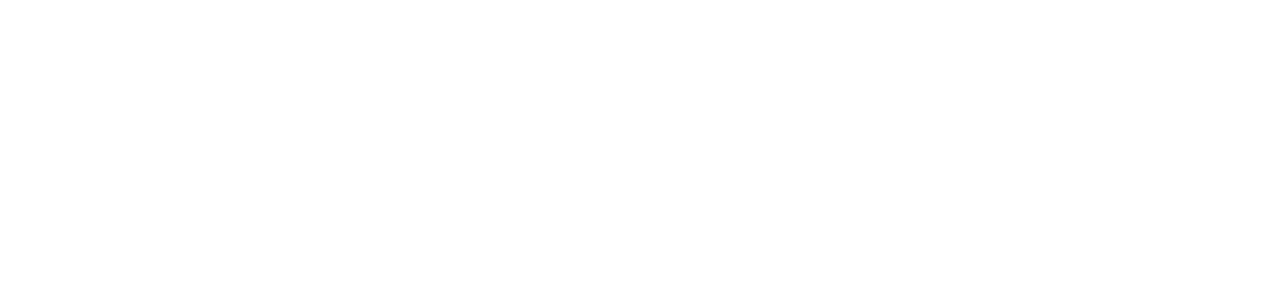
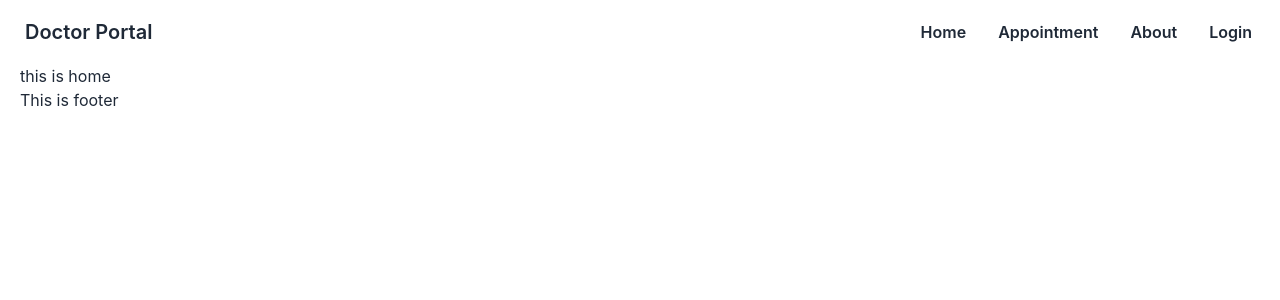
Before and after one commit to ibrahimsarder96/doctor-portal6, a React (Create React App) app: page / in a window 1280 px wide. Shown: the top 300 px of the page. Built offline with nearby package versions, Linux system fonts and the light colour scheme.

Commit message:
navbar add

```diff
--- a/src/App.js
+++ b/src/App.js
@@ -1,9 +1,11 @@
+import { RouterProvider } from 'react-router-dom';
 import './App.css';
+import router from './Pages/Routes/Routes/Routes';
 
 function App() {
   return (
-    <div>
-
+    <div className='max-w-[1440px] mx-auto'>
+      <RouterProvider router={router}></RouterProvider>
     </div>
   );
 }
--- /dev/null
+++ b/src/Pages/Home/Banner/Banner.js
@@ -0,0 +1,11 @@
+import React from 'react';
+
+const Banner = () => {
+  return (
+    <div>
+
+    </div>
+  );
+};
+
+export default Banner;
--- /dev/null
+++ b/src/Pages/Home/Home/Home.js
@@ -0,0 +1,11 @@
+import React from 'react';
+
+const Home = () => {
+  return (
+    <div className='mx-5'>
+      <h1>this is home</h1>
+    </div>
+  );
+};
+
+export default Home;
--- /dev/null
+++ b/src/Pages/Layout/Main.js
@@ -0,0 +1,16 @@
+import React from 'react';
+import { Outlet } from 'react-router-dom';
+import Footer from '../Shared/Footer/Footer';
+import Navbar from '../Shared/Navbar/Navbar';
+
+const Main = () => {
+  return (
+    <div>
+      <Navbar></Navbar>
+      <Outlet></Outlet>
+      <Footer></Footer>
+    </div>
+  );
+};
+
+export default Main;
--- /dev/null
+++ b/src/Pages/Login/Login.js
@@ -0,0 +1,11 @@
+import React from 'react';
+
+const Login = () => {
+  return (
+    <div>
+      <h1>This is login</h1>
+    </div>
+  );
+};
+
+export default Login;
--- /dev/null
+++ b/src/Pages/Routes/Routes/Routes.js
@@ -0,0 +1,21 @@
+import { createBrowserRouter } from "react-router-dom";
+import Main from "../../Layout/Main";
+import Home from "../../Home/Home/Home";
+import Login from "../../Login/Login";
+const router = createBrowserRouter([
+  {
+    path: "/",
+    element: <Main></Main>,
+    children: [
+      {
+        path: "/",
+        element: <Home></Home>
+      },
+      {
+        path: "/login",
+        element: <Login></Login>
+      },
+    ]
+  }
+]);
+export default router;
--- /dev/null
+++ b/src/Pages/Shared/Footer/Footer.js
@@ -0,0 +1,11 @@
+import React from 'react';
+
+const Footer = () => {
+  return (
+    <div className='mx-5'>
+      <h1>This is footer</h1>
+    </div>
+  );
+};
+
+export default Footer;
--- /dev/null
+++ b/src/Pages/Shared/Navbar/Navbar.js
@@ -0,0 +1,33 @@
+import React from 'react';
+import { Link } from 'react-router-dom';
+
+const Navbar = () => {
+  const menuItem = <>
+    <li className='font-semibold'><Link to="/">Home</Link></li>
+    <li className='font-semibold'><Link to="/appointment">Appointment</Link></li>
+    <li className='font-semibold'><Link to="/about">About</Link></li>
+    <li className='font-semibold'><Link to="/login">Login</Link></li>
+  </>
+  return (
+    <div className="navbar bg-base-100">
+    <div className="navbar-start">
+      <div className="dropdown">
+        <label tabIndex={0} className="btn btn-ghost lg:hidden">
+          <svg xmlns="http://www.w3.org/2000/svg" className="h-5 w-5" fill="none" viewBox="0 0 24 24" stroke="currentColor"><path strokeLinecap="round" strokeLinejoin="round" strokeWidth="2" d="M4 6h16M4 12h8m-8 6h16" /></svg>
+        </label>
+        <ul tabIndex={0} className="menu menu-compact dropdown-content mt-3 p-2 shadow bg-base-100 rounded-box w-52">
+          {menuItem}
+        </ul>
+      </div>
+      <Link to='/' className="btn btn-ghost normal-case text-xl">Doctor Portal</Link>
+    </div>
+    <div className="navbar-end hidden lg:flex">
+      <ul className="menu menu-horizontal px-1">
+      {menuItem}
+      </ul>
+    </div>
+  </div>
+  );
+};
+
+export default Navbar;
```
